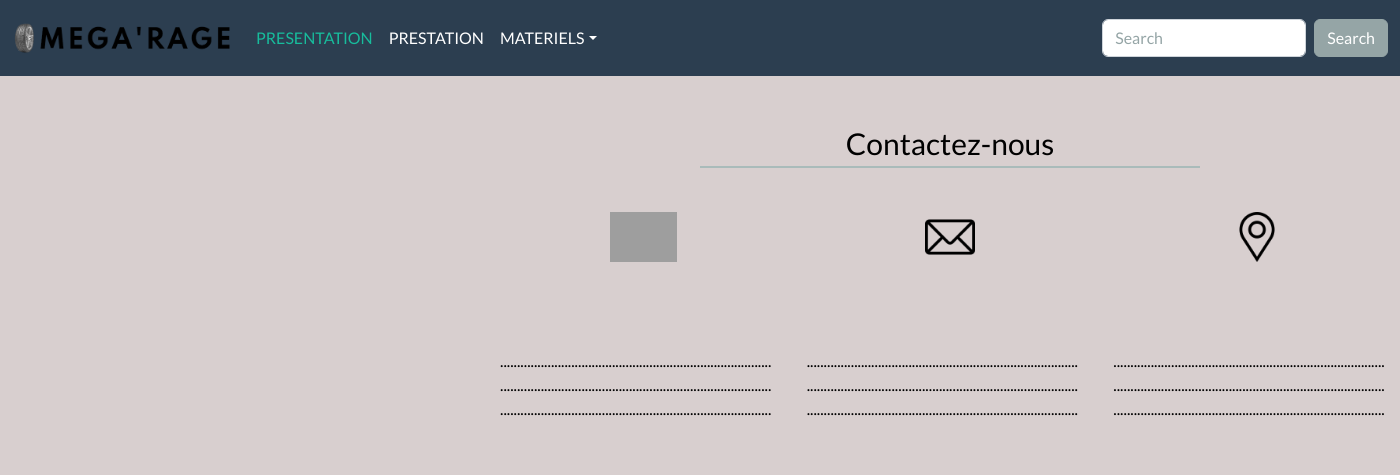
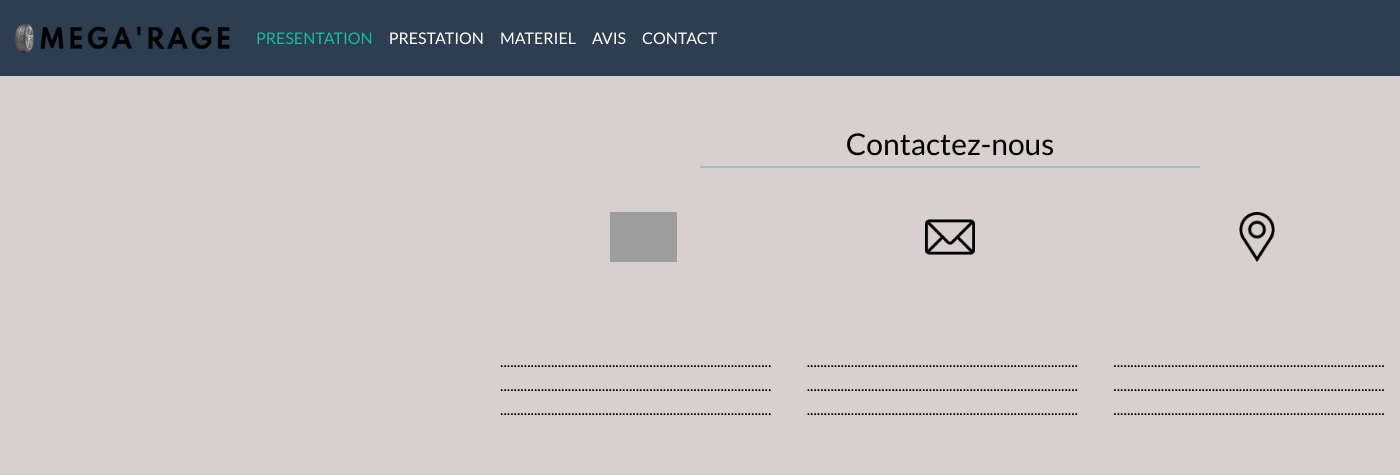
Before and after one commit to Gooobelet/AP1GARAGISTE, a Symfony app: template templates/contact/index.html.twig in a window 1400 px wide. Shown: the top 475 px of the page. Run offline with Twig, Linux system fonts and the light colour scheme; the template is opened without the code that fills it, so the values that code supplies are empty; some libraries are stand-ins or nearby versions; grey boxes are pictures that could not be loaded.

Commit message:
<feat>(v1.2.2) : Navigation du menu

```diff
--- a/templates/base.html.twig
+++ b/templates/base.html.twig
@@ -18,35 +18,30 @@
 <link href="../assets/styleHeader.css" rel="stylesheet" type="text/css" />
 <nav class="navbar navbar-expand-lg navbar-dark bg-primary">
   <div class="container-fluid">
-    <a class="navbar-brand" href="#" data-bcup-haslogintext="no"><img src="../assets/logoP.png" alt="logoP" class="logoP" /></a>
+    <a class="navbar-brand" href="accueil" data-bcup-haslogintext="no"><img src="../assets/logoP.png" alt="logoP" class="logoP" /></a>
     <button class="navbar-toggler" type="button" data-bs-toggle="collapse" data-bs-target="#navbarColor01" aria-controls="navbarColor01" aria-expanded="false" aria-label="Toggle navigation" data-bcup-haslogintext="no">
       <span class="navbar-toggler-icon"></span>
     </button>
     <div class="collapse navbar-collapse" id="navbarColor01">
       <ul class="navbar-nav me-auto">
         <li class="nav-item">
-          <a class="nav-link active" href="#" data-bcup-haslogintext="no">PRESENTATION
+          <a class="nav-link active" href="presentation" data-bcup-haslogintext="no">PRESENTATION
             <span class="visually-hidden">(current)</span>
           </a>
         </li>
         <li class="nav-item">
-          <a class="nav-link" href="#" data-bcup-haslogintext="no">PRESTATION</a>
+          <a class="nav-link" href="prestation" data-bcup-haslogintext="no">PRESTATION</a>
         </li>
-        <li class="nav-item dropdown">
-          <a class="nav-link dropdown-toggle" data-bs-toggle="dropdown" href="#" role="button" aria-haspopup="true" aria-expanded="false" data-bcup-haslogintext="no">MATERIELS</a>
-          <div class="dropdown-menu">
-            <a class="dropdown-item" href="#" data-bcup-haslogintext="no">Exemple</a>
-            <a class="dropdown-item" href="#" data-bcup-haslogintext="no">Exemple</a>
-            <a class="dropdown-item" href="#" data-bcup-haslogintext="no">Exemple</a>
-            <div class="dropdown-divider"></div>
-            <a class="dropdown-item" href="#" data-bcup-haslogintext="no">Exemple</a>
-          </div>
+        <li class="nav-item">
+          <a class="nav-link" href="#" data-bcup-haslogintext="no">MATERIEL</a>
+        </li>
+        <li class="nav-item">
+          <a class="nav-link" href="avis" data-bcup-haslogintext="no">AVIS</a>
+        </li>
+        <li class="nav-item">
+          <a class="nav-link" href="contact" data-bcup-haslogintext="no">CONTACT</a>
         </li>
       </ul>
-      <form class="d-flex">
-        <input class="form-control me-sm-2" type="text" placeholder="Search">
-        <button class="btn btn-secondary my-2 my-sm-0" type="submit" data-bcup-haslogintext="no">Search</button>
-      </form>
     </div>
   </div>
 </nav>
--- a/templates/prestation/index.html.twig
+++ b/templates/prestation/index.html.twig
@@ -1,6 +1,6 @@
 {% extends 'base.html.twig' %}
 
-{% block title %}Hello PrestationController!{% endblock %}
+{% block title %}Prestation{% endblock %}
 
 {% block body %}
 <style>
```
